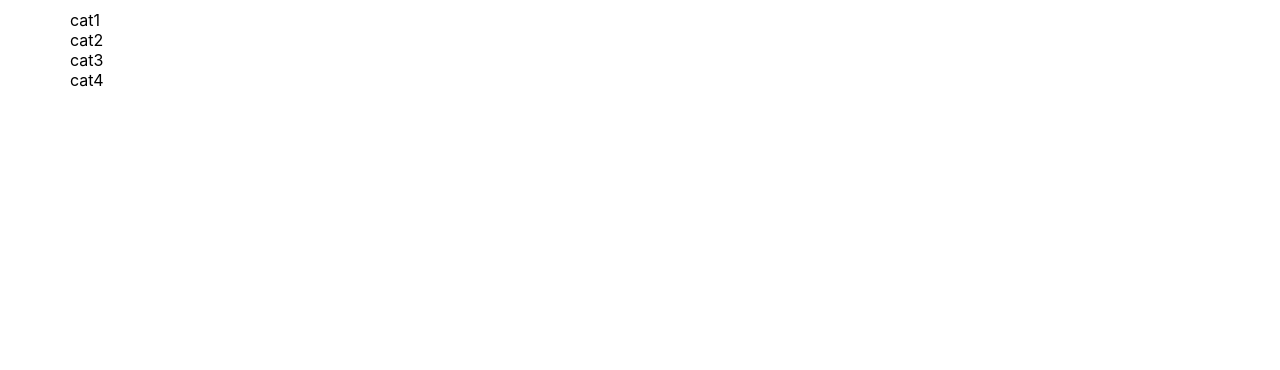
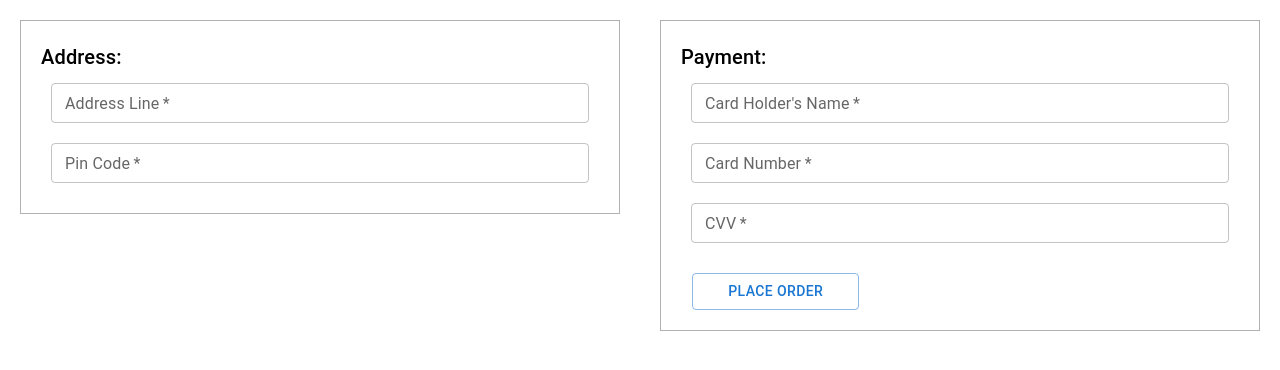
Before and after one commit to robin-fareye/reactjs-frontend-flipzone, a React (Create React App) app: page / in a window 1280 px wide. Shown: the top 370 px of the page. Built offline with nearby package versions, Linux system fonts and the light colour scheme.

Commit message:
checkout-page

```diff
--- a/src/App.js
+++ b/src/App.js
@@ -4,10 +4,11 @@ import Login from './component/auth/Login';
 import Cart from './component/Cart/Cart';
 import ProductCatalouge from './component/ProductCatalogue/ProductCatalouge';
 import ProductDetails from './component/ProductDetails/ProductDetails';
+import CheckoutPage from './component/Checkout/CheckoutPage';
 function App() {
   return (
     <div>
-      <ProductCatalouge/>
+      <CheckoutPage/>
     </div>
   );
 }
--- /dev/null
+++ b/src/component/Checkout/CheckoutPage.css
@@ -0,0 +1,46 @@
+body {
+    padding: 0px;
+    margin: 0px;
+}
+
+.checkout-container {
+    display: flex;
+
+}
+
+.address-container {
+    width: 50%;
+    height: 60px;
+    padding: 20px;
+}
+
+.payment-details {
+    padding: 20px;
+    width: 50%;
+}
+
+.address-table {
+    border: 1px solid rgba(139, 138, 138, 0.664);
+    padding: 20px;
+    display: flex;
+    flex-direction: column;
+}
+
+.checkout-fields {
+    margin: 10px !important;
+}
+
+.payment-table {
+    border: 1px solid rgba(139, 138, 138, 0.664);
+    padding: 20px;
+    display: flex;
+    flex-direction: column;
+    justify-content: center;
+}
+
+.order-button {
+
+    width: 30%;
+    margin-top: 20px !important;
+    margin-left: 11px !important;
+}
--- /dev/null
+++ b/src/component/Checkout/CheckoutPage.js
@@ -0,0 +1,57 @@
+import React from 'react'
+import './CheckoutPage.css'
+import { Box, Button, TextField, Typography } from '@mui/material'
+const CheckoutPage = () => {
+    return (
+        <Box className='checkout-container'>
+            <Box className='address-container'>
+                <Box className='address-table'>
+                    <Typography variant='h6'>Address:</Typography>
+                    <TextField
+                        required
+                        className='checkout-fields'
+                        // onChange={(e)=>handleChange(e)}
+                        size='small'
+                        // value={formData.email} name='email' className='auth-text-field'
+                        label="Address Line" variant="outlined" />
+                    <TextField
+                        required
+                        className='checkout-fields'
+                        // onChange={(e)=>handleChange(e)}
+                        size='small'
+                        // value={formData.email} name='email' className='auth-text-field'
+                        label="Pin Code" variant="outlined" />
+                </Box>
+            </Box>
+            <Box className='payment-details'>
+            <Box className='payment-table'>
+                    <Typography variant='h6'>Payment:</Typography>
+                    <TextField
+                        required
+                        className='checkout-fields'
+                        // onChange={(e)=>handleChange(e)}
+                        size='small'
+                        // value={formData.email} name='email' className='auth-text-field'
+                        label="Card Holder's Name" variant="outlined" />
+                        <TextField
+                        required
+                        className='checkout-fields'
+                        // onChange={(e)=>handleChange(e)}
+                        size='small'
+                        // value={formData.email} name='email' className='auth-text-field'
+                        label="Card Number" variant="outlined" />
+                    <TextField
+                        required
+                        className='checkout-fields'
+                        // onChange={(e)=>handleChange(e)}
+                        size='small'
+                        // value={formData.email} name='email' className='auth-text-field'
+                        label="CVV" variant="outlined" />
+                    <Button className='order-button' variant="outlined">Place Order</Button>
+                </Box>
+            </Box>
+        </Box>
+    )
+}
+
+export default CheckoutPage
```
